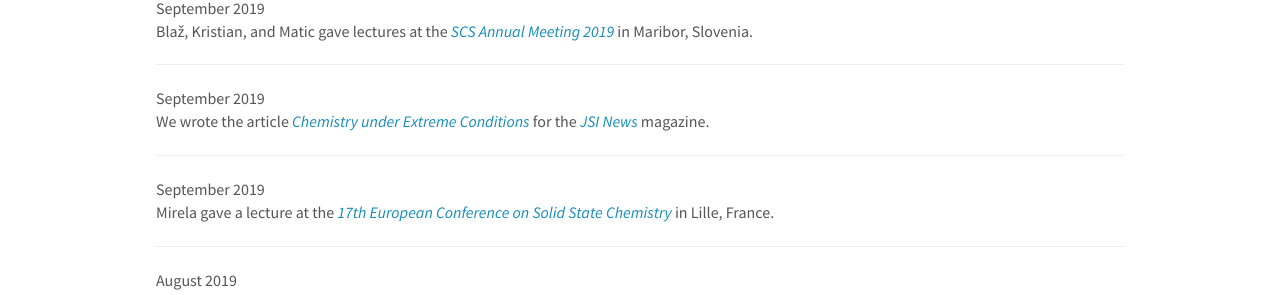
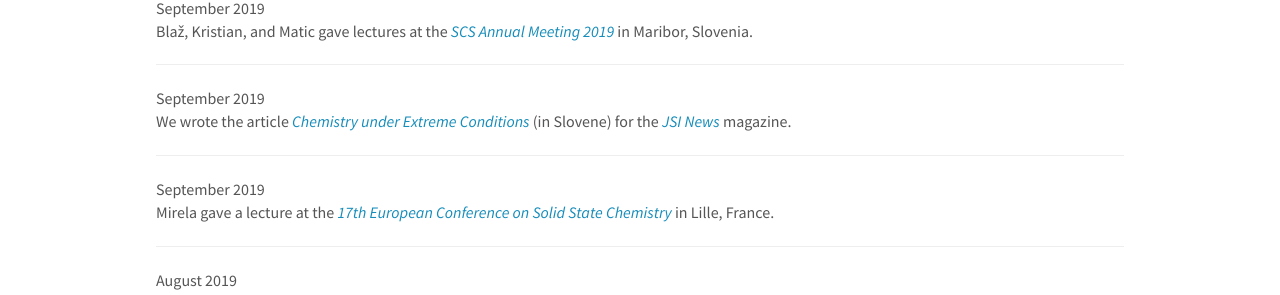
Before and after one commit to eccl-jsi/eccl-jsi.github.io, a Jekyll site: the page built from _pages/allnews.md, in a window 1280 px wide and 900 px high, scrolled down 910 px. Shown: the part 149-444 px from the top of the window. Built offline with Jekyll 4.4.1, drawn with Linux system fonts in a browser that asks for light colours; nearby versions of some CDN libraries.

Commit message:
Update news.yml

```diff
--- a/_data/news.yml
+++ b/_data/news.yml
@@ -29,7 +29,7 @@
   headline: "Blaž, Kristian, and Matic gave lectures at the <a href='http://www.chem-soc.si/scs-annual-meeting-2019'><i>SCS Annual Meeting 2019</i></a> in Maribor, Slovenia."
 
 - date: September 2019
-  headline: "We wrote the article <i>[Chemistry under Extreme Conditions]({{ site.baseurl }}/papers/Novice IJS 190 (2019) 9-13.pdf)</i> for the <i><a href='https://www.ijs.si/ijsw/Arhiv%20Novic?action=AttachFile&do=get&target=Novice190.pdf'>JSI News</a></i> magazine."
+  headline: "We wrote the article <i>[Chemistry under Extreme Conditions](/papers/Novice IJS 190 (2019) 9-13.pdf)</i> (in Slovene) for the <i><a href='https://www.ijs.si/ijsw/Arhiv%20Novic?action=AttachFile&do=get&target=Novice190.pdf'>JSI News</a></i> magazine."
 
 - date: September 2019
   headline: "Mirela gave a lecture at the <a href='https://ecssc17.com/'><i>17th European Conference on Solid State Chemistry</i></a> in Lille, France."
```
